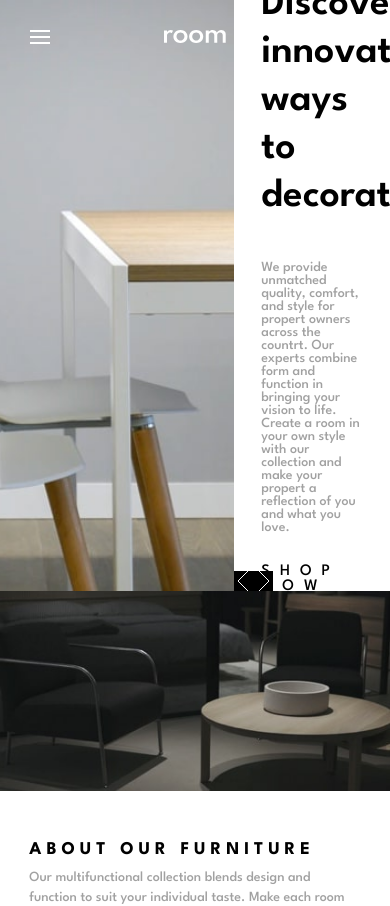
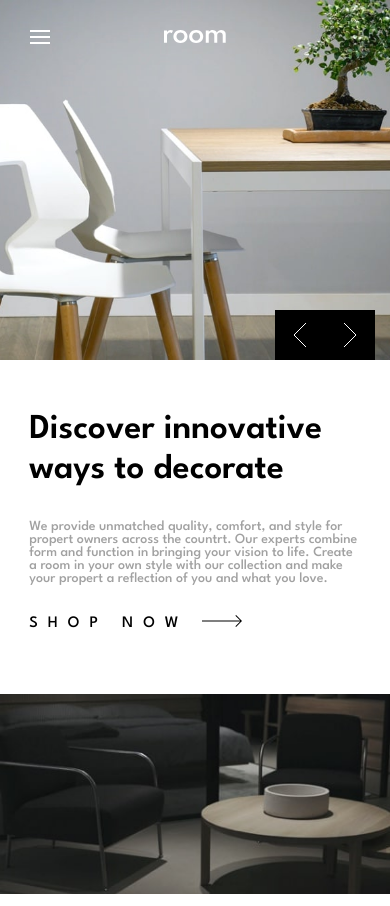
Before and after one commit to musikhood/room-homepage, a React app: page / in a window 390 px wide. Shown: the top 906 px of the page. Built offline with nearby package versions, Linux system fonts and the light colour scheme.

Commit message:
Finish Slider

```diff
--- a/package.json
+++ b/package.json
@@ -4,6 +4,8 @@
   "description": "",
   "main": "index.js",
   "scripts": {
+    "predeploy": "npm run build",
+    "deploy": "gh-pages -d build",
     "build": "webpack --config ./webpack.config.js",
     "start": "webpack-dev-server --config ./webpack.config.js"
   },
@@ -21,6 +23,7 @@
     "babel-loader": "^8.2.5",
     "clean-webpack-plugin": "^4.0.0",
     "css-loader": "^6.7.1",
+    "gh-pages": "^4.0.0",
     "html-webpack-plugin": "^5.5.0",
     "image-webpack-loader": "^8.1.0",
     "mini-css-extract-plugin": "^2.6.1",
--- a/src/Layout/Header/header.scss
+++ b/src/Layout/Header/header.scss
@@ -2,4 +2,7 @@
   height: 70vh;
   width: 100vw;
   position: relative;
+  @media screen and (max-width: 800px) {
+    height: auto;
+  }
 }
--- a/src/components/Slider/Slider.js
+++ b/src/components/Slider/Slider.js
@@ -1,4 +1,4 @@
-import React from "react";
+import React, { useState } from "react";
 import "./slider.scss";
 import data from "../../data/data.json";
 import "../../images/desktop-image-hero-1.jpg";
@@ -9,6 +9,37 @@ import left from "../../images/icon-angle-left.svg";
 import right from "../../images/icon-angle-right.svg";
 
 function Slider() {
+  const [width, setWidth] = useState(false);
+
+  window.addEventListener("resize", () => {
+    if (window.innerWidth < 500) {
+      setWidth(true);
+    } else {
+      setWidth(false);
+    }
+  });
+
+  let amount = 0;
+  let amountOfSlides = data.length - 1;
+  function moveSlide() {
+    document.querySelectorAll(".Slider__images").forEach((item) => {
+      item.style.transform = `translateX(${amount}%)`;
+    });
+    document.querySelectorAll(".Slider__info-slide").forEach((item) => {
+      item.style.transform = `translateX(${amount}%)`;
+    });
+  }
+  function next() {
+    amount -= 100;
+    if (amount < -100 * amountOfSlides) amount = 0;
+    moveSlide();
+  }
+  function prev() {
+    amount += 100;
+    if (amount > 0) amount = -100 * amountOfSlides;
+    moveSlide();
+  }
+
   return (
     <div className="Slider">
       <div className="Slider__carousel">
@@ -16,9 +47,21 @@ function Slider() {
           <div
             key={index}
             className="Slider__images"
-            style={{ backgroundImage: `url(${pictures.path})` }}
+            style={
+              width
+                ? { backgroundImage: `url(${pictures.path2})` }
+                : { backgroundImage: `url(${pictures.path})` }
+            }
           ></div>
         ))}
+        <div className="Slider__arrows2">
+          <div className="Slider__btn" onClick={prev}>
+            <img src={left} alt="" />
+          </div>
+          <div className="Slider__btn" onClick={next}>
+            <img src={right} alt="" />
+          </div>
+        </div>
       </div>
       <div className="Slider__info">
         {data.map((info, index) => (
@@ -33,10 +76,10 @@ function Slider() {
           </div>
         ))}
         <div className="Slider__arrows">
-          <div className="Slider__btn">
+          <div className="Slider__btn" onClick={prev}>
             <img src={left} alt="" />
           </div>
-          <div className="Slider__btn">
+          <div className="Slider__btn" onClick={next}>
             <img src={right} alt="" />
           </div>
         </div>
--- a/src/components/Slider/slider.scss
+++ b/src/components/Slider/slider.scss
@@ -1,22 +1,45 @@
+@mixin arr($left, $bottom, $width, $height) {
+  position: absolute;
+  width: $width;
+  height: $height;
+  background-color: var(--black);
+  left: $left;
+  bottom: $bottom;
+  z-index: 123;
+  display: flex;
+}
+
 .Slider {
   display: flex;
   width: 100%;
   height: 100%;
+  @media screen and (max-width: 800px) {
+    flex-direction: column;
+    align-items: center;
+  }
   &__carousel {
     width: 60%;
     height: 100%;
     display: flex;
     overflow: hidden;
+    position: relative;
+    @media screen and (max-width: 800px) {
+      width: 100%;
+      height: 360px;
+    }
   }
   &__arrows {
-    position: absolute;
-    width: 10vw;
-    height: 5vw;
-    background-color: var(--black);
-    left: 0;
-    bottom: 0;
-    z-index: 123;
-    display: flex;
+    @include arr(0, 0, 10vw, 5vw);
+    @media screen and (max-width: 800px) {
+      display: none;
+    }
+  }
+  &__arrows2 {
+    @include arr(calc(100% - 100px - 15px), 0, 100px, 50px);
+    display: none;
+    @media screen and (max-width: 800px) {
+      display: flex;
+    }
   }
   &__btn {
     width: 50%;
@@ -36,6 +59,7 @@
     background-position: center;
     background-repeat: no-repeat;
     background-size: cover;
+    transition: transform 1s ease-in-out;
     // transform: translateX(-200%);
   }
   &__info {
@@ -44,6 +68,12 @@
     display: flex;
     overflow: hidden;
     position: relative;
+    @media screen and (max-width: 800px) {
+      width: 100%;
+      // max-width: 600px;
+      padding: 50px 0;
+      height: auto;
+    }
   }
   &__info-slide {
     width: 100%;
@@ -53,6 +83,7 @@
     display: flex;
     justify-content: center;
     align-items: center;
+    transition: transform 1s ease-in-out;
   }
   &__info-wrapper {
     width: 65%;
@@ -64,6 +95,15 @@
     }
     p {
       color: var(--darkGray);
+    }
+    @media screen and (max-width: 1100px) {
+      width: 85%;
+      max-width: 400px;
+      h1 {
+        font-size: 35px;
+        line-height: 40px;
+        margin-bottom: 30px;
+      }
     }
   }
   &__arrow {
--- a/src/data/data.json
+++ b/src/data/data.json
@@ -2,16 +2,19 @@
   {
     "title": "Discover innovative ways to decorate",
     "about": "We provide unmatched quality, comfort, and style for propert owners across the countrt. Our experts combine form and function in bringing your vision to life. Create a room in your own style with our collection and make your propert a reflection of you and what you love.",
-    "path": "../images/desktop-image-hero-1.jpg"
+    "path": "../images/desktop-image-hero-1.jpg",
+    "path2": "../images/mobile-image-hero-1.jpg"
   },
   {
     "title": "We are available all across the globe",
     "about": "With stores all over the world, it's easy for you to find furniture for your home or place of busines. Locally, we're in most major cities throughout the country. Find the branch nearest you using our store locator. Any questions? Don't hesitate to contact us today.",
-    "path": "../images/desktop-image-hero-2.jpg"
+    "path": "../images/desktop-image-hero-2.jpg",
+    "path2": "../images/mobile-image-hero-2.jpg"
   },
   {
     "title": "Manufactured with the best materials",
     "about": "Our modern furniture store provide a high level of quality. Our company has invested in advanced technology to ensure that every product is made as perfect and as consistent as possible. With three decades of experience in this industry, we understand what customers want for their home and office.",
-    "path": "../images/desktop-image-hero-3.jpg"
+    "path": "../images/desktop-image-hero-3.jpg",
+    "path2": "../images/mobile-image-hero-3.jpg"
   }
 ]
```
Also changed, not shown: 1 other file (tests, documents, lock files or other folders).
